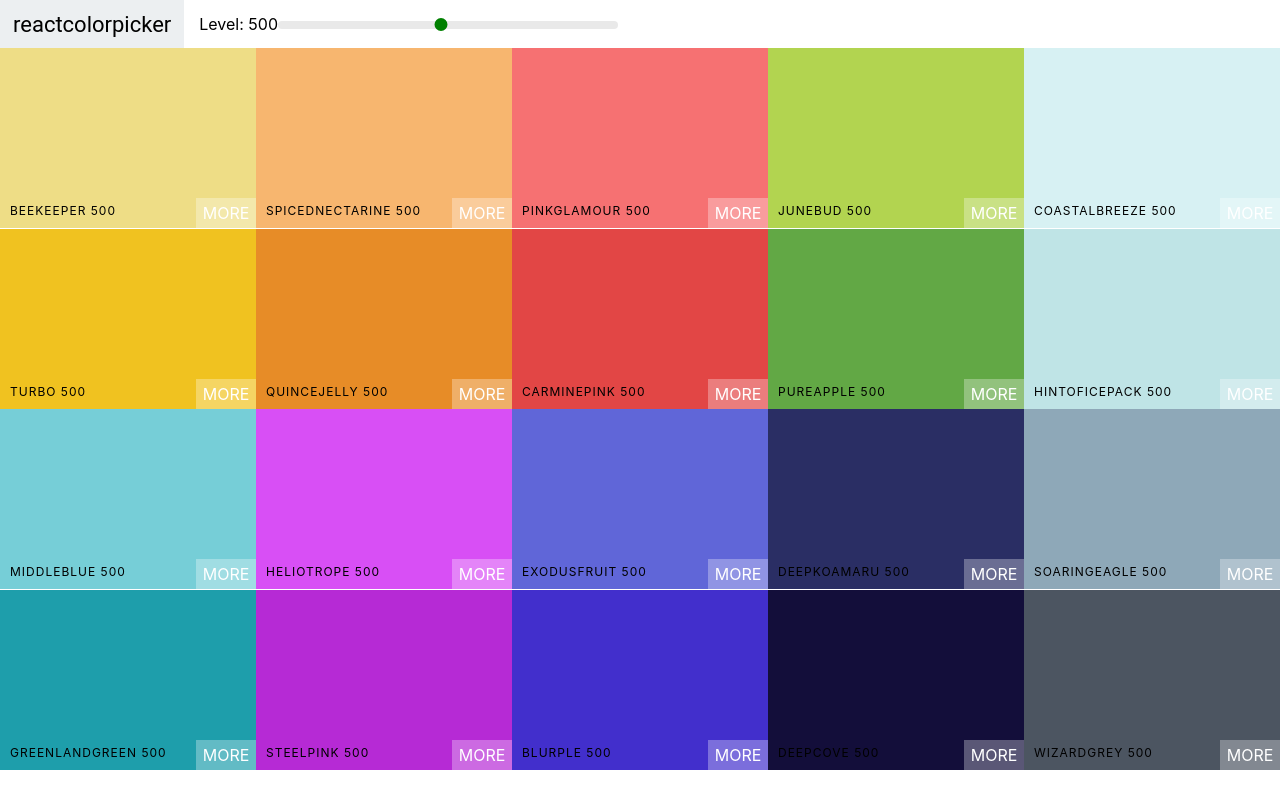
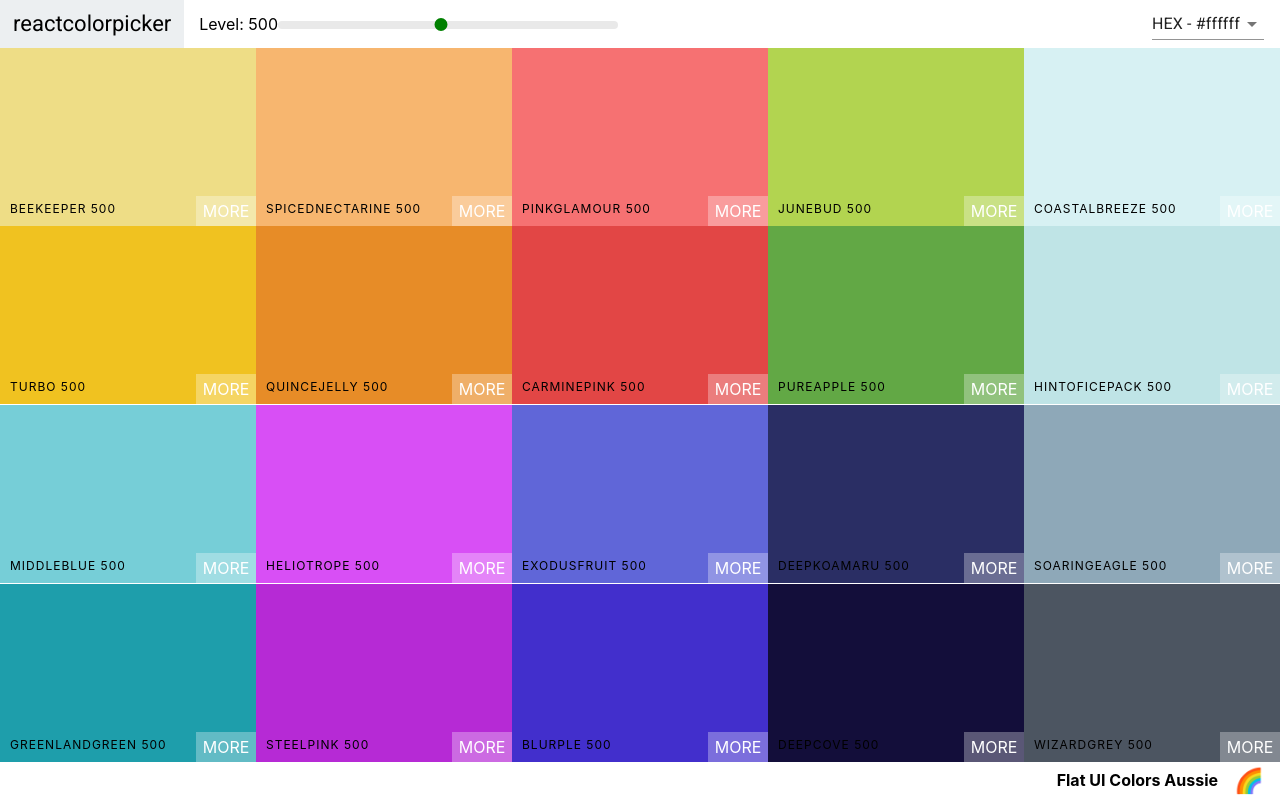
Before and after one commit to deepak9013216128/color-app, a React (Create React App) app: page / in a window 1280 px wide. Built offline with nearby package versions, Linux system fonts and the light colour scheme.

Commit message:
add snackbar from material ui and falette footer

```diff
--- a/package.json
+++ b/package.json
@@ -3,6 +3,8 @@
   "version": "0.1.0",
   "private": true,
   "dependencies": {
+    "@material-ui/core": "^4.9.8",
+    "@material-ui/icons": "^4.9.1",
     "@testing-library/jest-dom": "^4.2.4",
     "@testing-library/react": "^9.3.2",
     "@testing-library/user-event": "^7.1.2",
@@ -11,6 +13,7 @@
     "react": "^16.13.1",
     "react-copy-to-clipboard": "^5.0.2",
     "react-dom": "^16.13.1",
+    "react-router-dom": "^5.1.2",
     "react-scripts": "3.4.1"
   },
   "scripts": {
--- a/public/index.html
+++ b/public/index.html
@@ -9,6 +9,7 @@
       name="description"
       content="Web site created using create-react-app"
     />
+    <link rel="stylesheet" href="https://fonts.googleapis.com/css?family=Roboto:300,400,500,700&display=swap" />
     <link rel="apple-touch-icon" href="%PUBLIC_URL%/logo192.png" />
     <!--
       manifest.json provides metadata used when your web app is installed on a
--- a/src/App.js
+++ b/src/App.js
@@ -10,7 +10,7 @@
 
 
 function App() {
-	console.log(generatePalette(seedColors[4]))
+	// console.log(generatePalette(seedColors[4]))
   return (
     <div >
       <Palatte palette={generatePalette(seedColors[4])} />
--- a/src/component/color-box/color-box.styles.css
+++ b/src/component/color-box/color-box.styles.css
@@ -32,7 +32,7 @@
 }
 .box-content {
 	position: absolute;
-	width: 100%;
+	width: 90%;
 	left: 0px;
 	bottom: 0px;
 	padding: 10px;
@@ -64,7 +64,7 @@
 }
 .copy-overlay.show {
 	opacity: 1;
-	transform: scale(50);
+	transform: scale(10);
 	z-index: 10;
 	position: absolute;
 }
--- a/src/component/navbar/navbar.component.jsx
+++ b/src/component/navbar/navbar.component.jsx
@@ -1,13 +1,34 @@
 import React from 'react';
 
+import MenuItem from '@material-ui/core/MenuItem';
+import Select from '@material-ui/core/Select';
 import Slider from 'rc-slider';
+import Snackbar from '@material-ui/core/Snackbar';
+import IconButton from '@material-ui/core/IconButton';
+import CloseIcon from '@material-ui/icons/Close';
 import 'rc-slider/assets/index.css';
 
 import './navbar.styles.css';
 
 class Navbar extends React.Component {
+	constructor(props){
+		super(props);
+		this.state = {
+			format: 'hex',
+			open: false
+		}
+	}
+	handleFormatChange = (event) => {
+		this.setState({format:event.target.value,open:true},()=>{
+			this.props.handleChange(this.state.format);
+		})
+	}
+	closeSnackbar = () =>{
+		this.setState({open:false})
+	}
 	render(){
 		const {level,changeLevel} = this.props;
+		const {format} = this.state;
 		return (
 			<header className='navbar'>
 				<div className='logo'>
@@ -25,6 +46,33 @@
 						/>
 					</div>
 				</div>
+				<div className='select-container'>
+					<Select value={this.state.format} onChange={this.handleFormatChange}>
+						<MenuItem value='hex'>HEX - #ffffff</MenuItem>
+						<MenuItem value='rgb'>RGB - rgb(255,255,255)</MenuItem>
+						<MenuItem value='rgba'>RGBA - rgba(255,255,255,1.0)</MenuItem>
+					</Select>
+				</div>
+				<Snackbar
+					anchorOrigin={{vertical:'bottom' ,horizontal:'left'}}
+					open={this.state.open}
+					autoHideDuration={3000}
+					message={<span id='message-id'>Format Changed To {format.toUpperCase()}</span>}
+					ContentProps={{
+						'aria-describedby': 'message-id'
+					}}
+					onClose={this.closeSnackbar}
+					action={[
+						<IconButton
+							onClick={this.closeSnackbar}
+							color='inhert'
+							key='close'
+							aria-label='close'
+						>
+							<CloseIcon />
+						</IconButton>
+					]}
+				/>
 			</header>
 		)
 	}
--- a/src/component/navbar/navbar.styles.css
+++ b/src/component/navbar/navbar.styles.css
@@ -44,3 +44,7 @@
 	margin-left: -7px;
 	margin-top: -3px;
 }
+.select-container {
+	margin-left: auto;
+	margin-right: 1rem;
+}
--- a/src/component/palette/palette.component.jsx
+++ b/src/component/palette/palette.component.jsx
@@ -10,22 +10,34 @@
 	constructor(props) {
 		super(props)
 		this.state = {
-			level:500
+			level:500,
+			format: 'hex'
 		}
 	}
 	changeLevel = (level) =>{
 		this.setState({level})
 	}
+	changeFormat = (format) =>{
+		this.setState({format})
+	}
 	render(){
-		const {colors} = this.props.palette;
-		const {level} = this.state;
+		const {colors,paletteName,emoji} = this.props.palette;
+		const {level,format} = this.state;
 		const colorsBoxes = colors[level].map(color =>
-				<ColorBox name={color.name} background={color.hex} />
+				<ColorBox name={color.name} background={color[format]} key={color.id} />
 			)
 		return (
 			<div className='palette'>
-				<Navbar level={level} changeLevel={this.changeLevel}/>
+				<Navbar
+					level={level}
+					changeLevel={this.changeLevel}
+					handleChange={this.changeFormat}
+				/>
 				<div className='palette-color'>{colorsBoxes}</div>
+				<footer className='palette-footer'>
+					{paletteName}
+					<span className='emoji'>{emoji}</span>
+				</footer>
 			</div>
 		)
 	}
--- a/src/component/palette/palette.styles.css
+++ b/src/component/palette/palette.styles.css
@@ -1,6 +1,20 @@
 .palette {
 	height: 100vh;
+	display: flex;
+	flex-direction: column;
 }
 .palette-color {
 	height: 90%;
 }
+.palette-footer {
+	background-color: white;
+	height: 5vh;
+	display: flex;
+	justify-content: flex-end;
+	align-items: center;
+	font-weight: bold;
+}
+.emoji {
+	font-size: 1.5rem;
+	margin: 0 1rem;
+}
--- a/src/seedColors.js
+++ b/src/seedColors.js
@@ -109,7 +109,7 @@
   {
     paletteName: "Flat UI Colors Aussie",
     id: "flat-ui-colors-aussie",
-    emoji: "🇦🇺",
+    emoji: '🌈',
     colors: [
       { name: "Beekeeper", color: "#f6e58d" },
       { name: "SpicedNectarine", color: "#ffbe76" },
```
Also changed, not shown: 1 other file (tests, documents, lock files or other folders).
